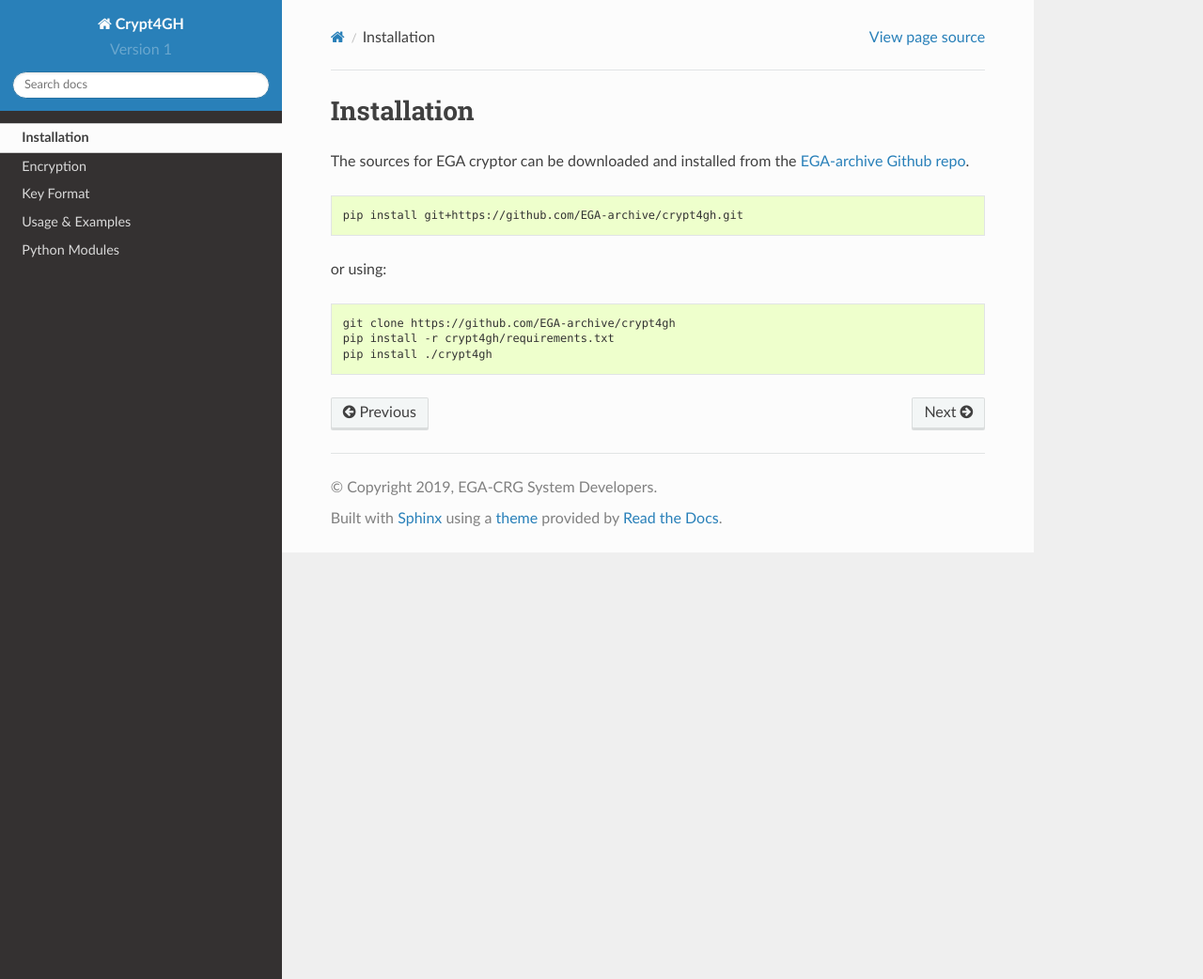
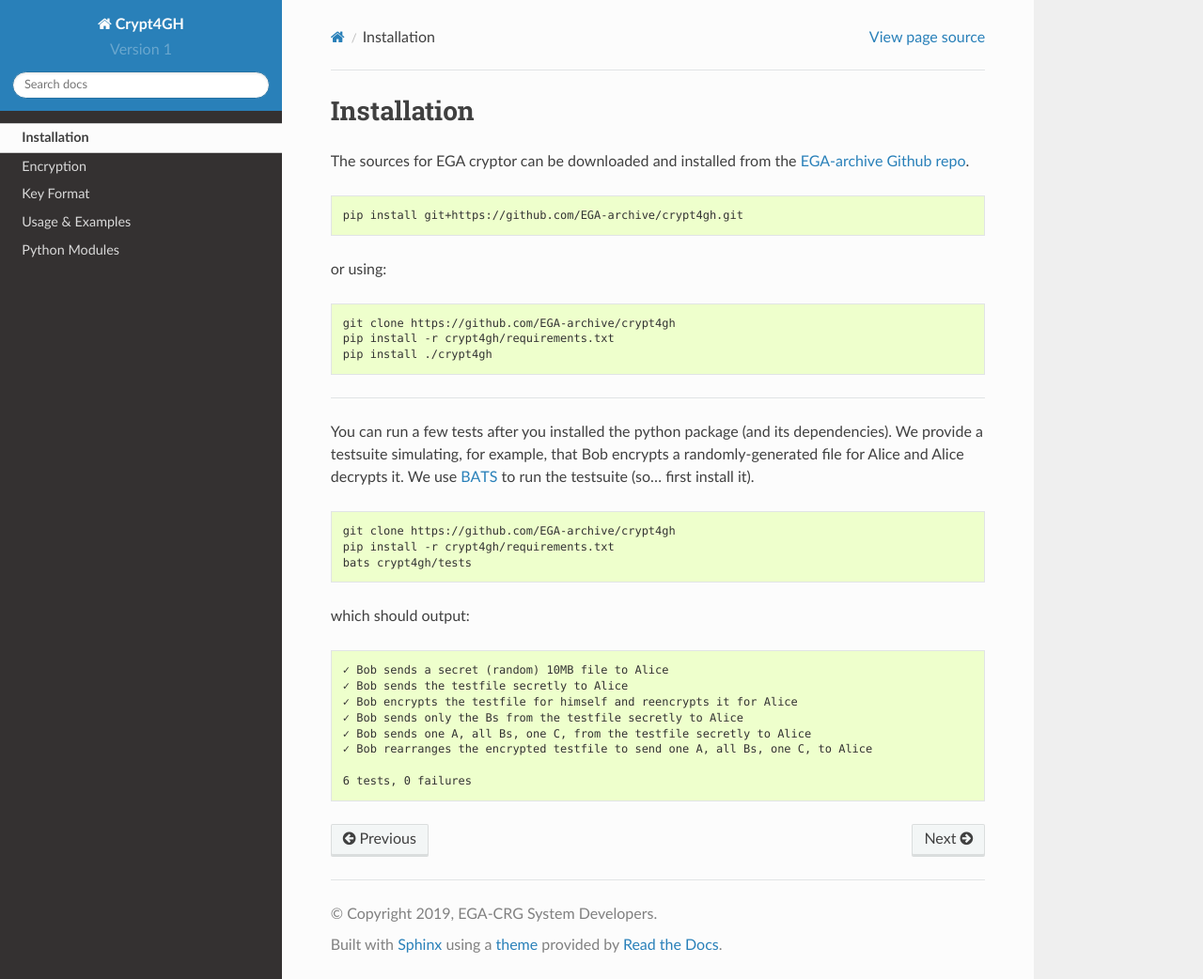
Before and after one commit to EGA-archive/crypt4gh, a Sphinx documentation site: the page built from docs/setup.rst, in a window 1280 px wide and 1042 px high. Shown: the whole window at 94% size. Built offline with Sphinx 7.4.7 and the Read the Docs theme 2.0.0, drawn with Linux system fonts in a browser that asks for light colours.

Commit message:
including the output of the tests

```diff
--- a/docs/setup.rst
+++ b/docs/setup.rst
@@ -19,3 +19,29 @@
 
 
 .. _EGA-archive Github repo: https://github.com/EGA-archive/crypt4gh
+
+
+----
+
+You can run a few tests after you installed the python package (and its dependencies).
+We provide a testsuite simulating, for example, that Bob encrypts a randomly-generated file for Alice and Alice decrypts it.
+We use `BATS <https://github.com/bats-core/bats-core>`_ to run the testsuite (so... first install it).
+
+.. code-block:: console
+
+    git clone https://github.com/EGA-archive/crypt4gh
+    pip install -r crypt4gh/requirements.txt
+    bats crypt4gh/tests
+
+which should output:
+
+.. code-block:: console
+
+   ✓ Bob sends a secret (random) 10MB file to Alice
+   ✓ Bob sends the testfile secretly to Alice
+   ✓ Bob encrypts the testfile for himself and reencrypts it for Alice
+   ✓ Bob sends only the Bs from the testfile secretly to Alice
+   ✓ Bob sends one A, all Bs, one C, from the testfile secretly to Alice
+   ✓ Bob rearranges the encrypted testfile to send one A, all Bs, one C, to Alice
+
+   6 tests, 0 failures
```
